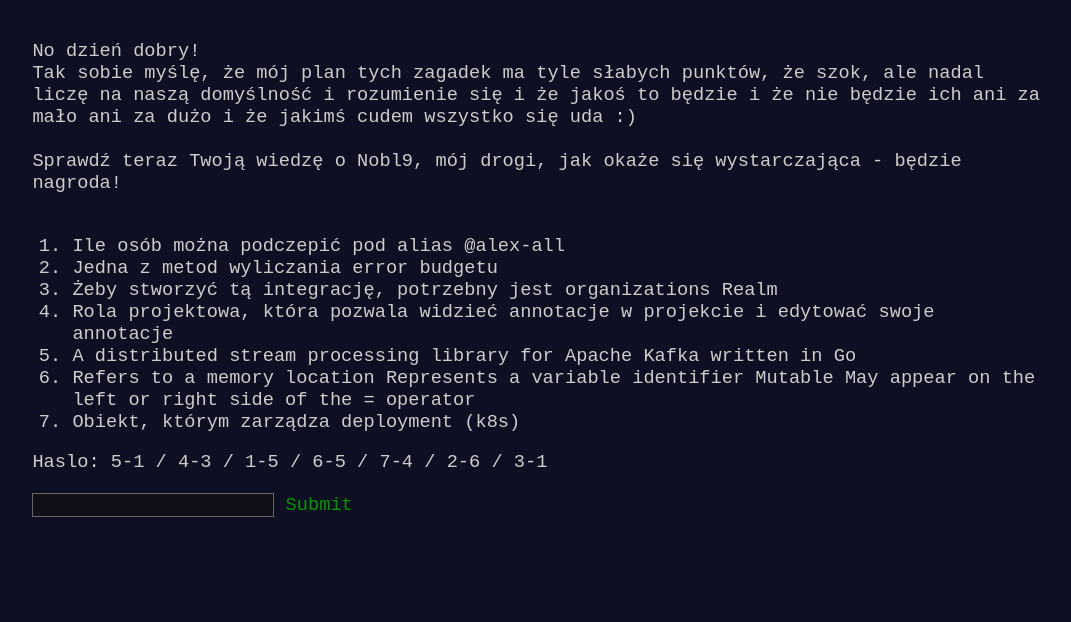
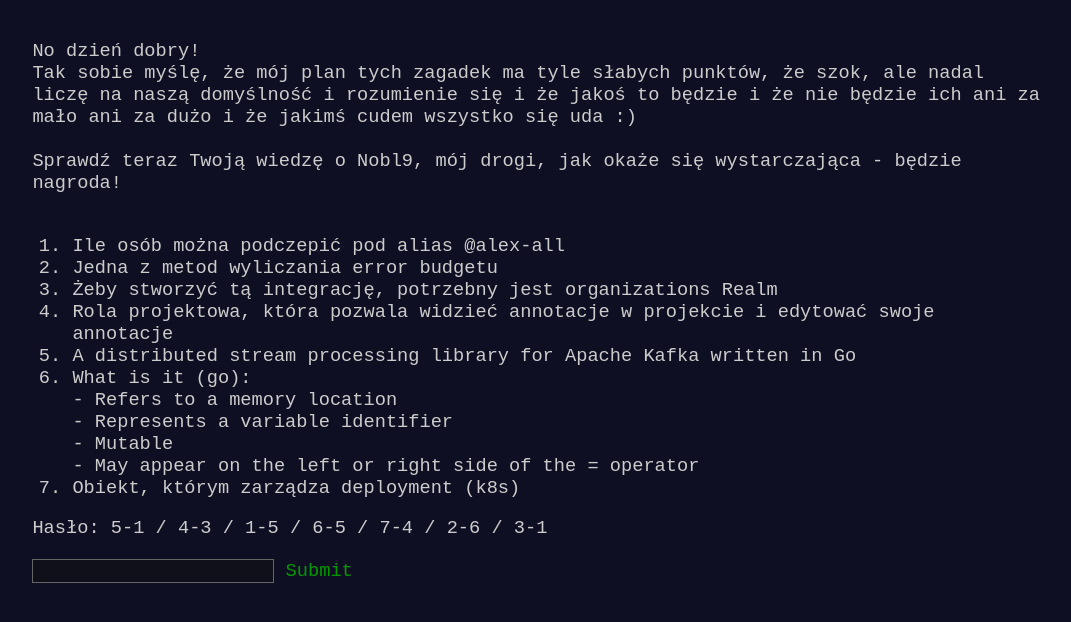
Before and after one commit to ilovekrops/hunt, a plain HTML site: page index.html in a window 1280 px wide. Shown: the whole page, without its empty margins (102-1173 px from the left). Drawn offline with Linux system fonts and the light colour scheme.

Commit message:
Update index.html

```diff
--- a/index.html
+++ b/index.html
@@ -21,23 +21,24 @@
                     <li>Rola projektowa, która pozwala widzieć annotacje w projekcie i edytować swoje annotacje</li>
                     <li>A distributed stream processing library for Apache Kafka written in Go</li>
                     <li>
-                        Refers to a memory location
-                        Represents a variable identifier
-                        Mutable
-                        May appear on the left or right side of the = operator
+                        What is it (go):<br>
+                        - Refers to a memory location<br>
+                        - Represents a variable identifier<br>
+                        - Mutable<br>
+                        - May appear on the left or right side of the = operator<br>
                     </li>
                     <li>Obiekt, którym zarządza deployment (k8s)</li>
                 </ol>
             </article>
             <article>
-                Haslo: 5-1 / 4-3 / 1-5 / 6-5 / 7-4 / 2-6 / 3-1
+                Hasło: 5-1 / 4-3 / 1-5 / 6-5 / 7-4 / 2-6 / 3-1
             </article>
             <div class="answer-box">
                 <input type="text" id="answer" name="answer" autocomplete="off">
                 <button onclick="submit(1)">Submit</button>
             </div>
             <div class="wrong" id="wrong">
-                Nie jest to prawidlowa odpowiedx. Probuj dalej!
+                Nie jest to prawidłowa odpowiedz. Probuj dalej!
             </div>
         </div>
         <div id="correct"></div>
```
